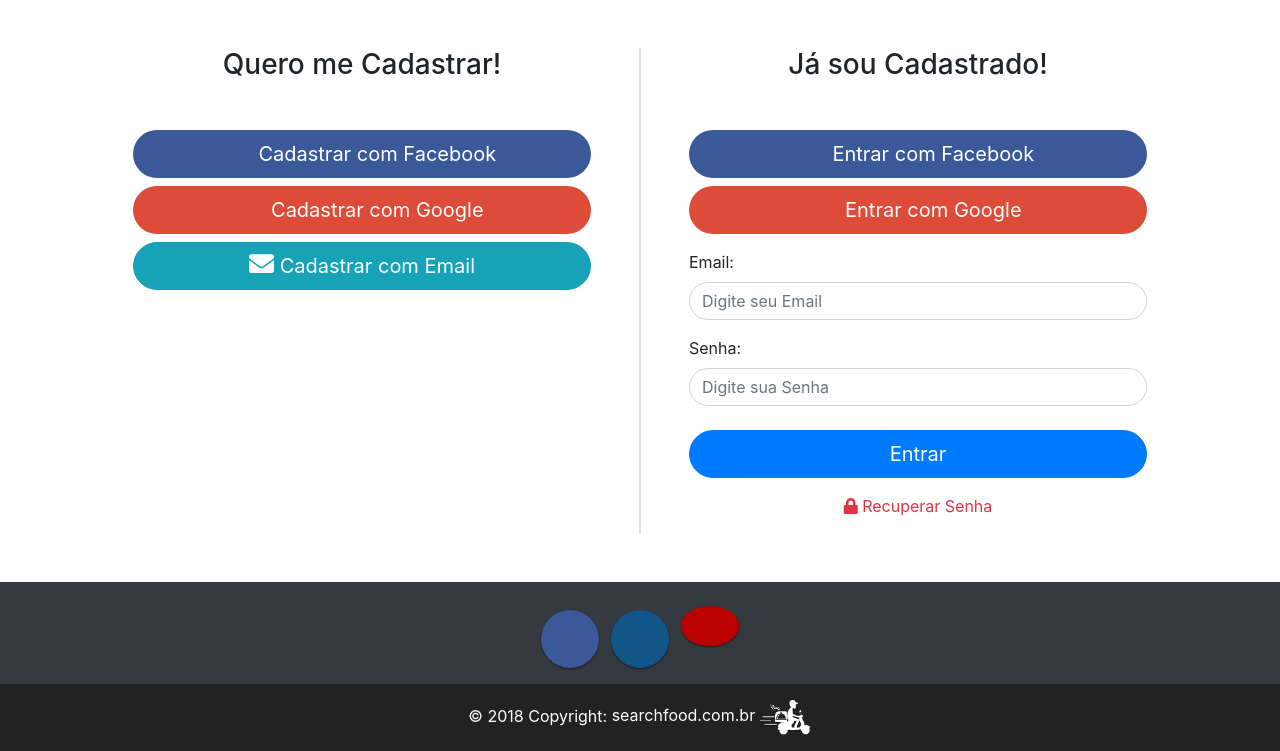
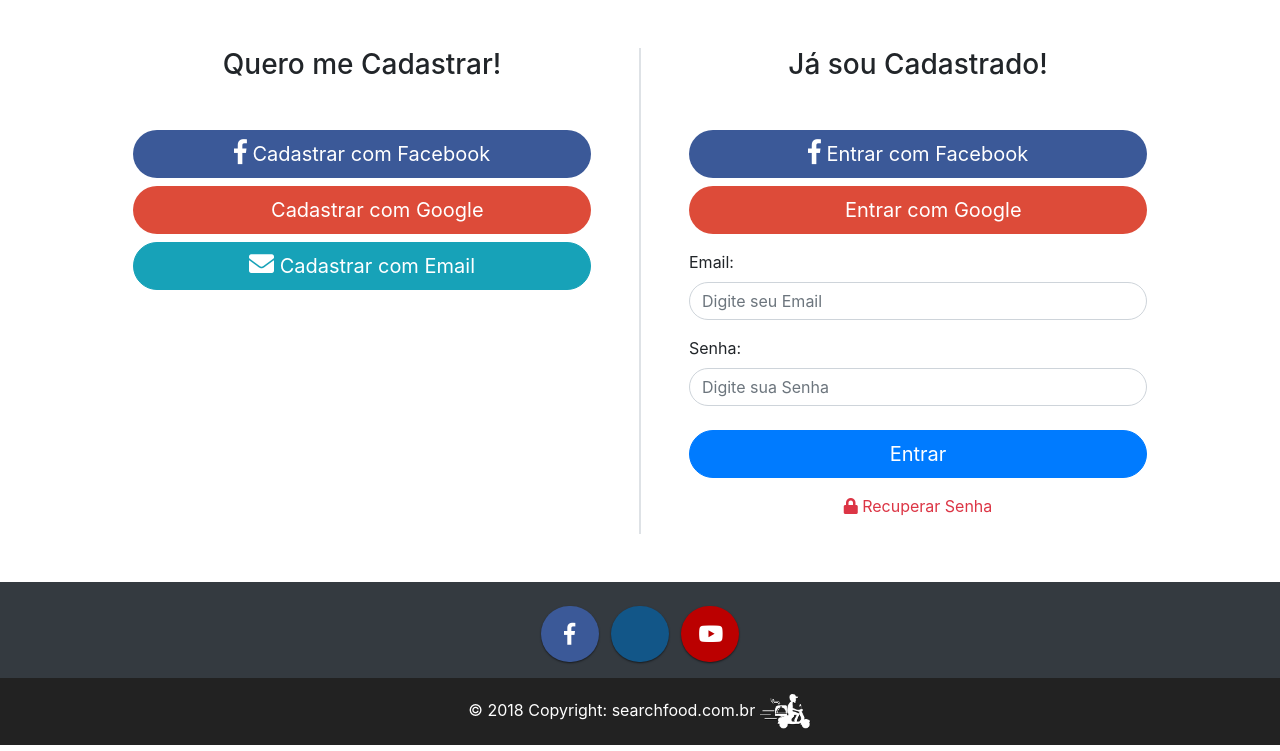
Before and after one commit to Danilo8/sf, a PHP site: page /sf/entrar in a window 1280 px wide. Shown: the part 81-832 px from the top of the page. Run offline with PHP 8.4, Linux system fonts and the light colour scheme; some libraries are stand-ins or nearby versions; some web fonts are replaced.

```diff
--- a/app/Models/Restaurant.php
+++ b/app/Models/Restaurant.php
@@ -55,8 +55,9 @@ class Restaurant
 
     public function Auth($email, $senha)
     {
-        $cipSenha = md5($senha);
-        $sql = "SELECT * FROM `restaurants` WHERE `email` = '$email' AND `password` = '$cipSenha'";
+        // $cipSenha = md5($senha);
+        // $cipSenha = e10adc3949ba59abbe56e057f20f883e;
+        $sql = "SELECT * FROM `restaurants` WHERE `email` = '$email' AND `senha` = '$senha'";
 
         $result = mysqli_query($this->DB, $sql);
 
--- a/app/views/contato.php
+++ b/app/views/contato.php
@@ -25,7 +25,7 @@
         <script src="https://maxcdn.bootstrapcdn.com/bootstrap/3.3.7/js/bootstrap.min.js"></script>
         <script src="http://code.jquery.com/jquery-latest.min.js" type="text/javascript"></script>
 
-        <!--fa fa-icons-->
+        <!--Fontawesome-->
         <link rel="stylesheet" href="https://use.fontawesome.com/releases/v5.5.0/css/all.css" integrity="sha384-B4dIYHKNBt8Bc12p+WXckhzcICo0wtJAoU8YZTY5qE0Id1GSseTk6S+L3BlXeVIU" crossorigin="anonymous">
     </head>
     <style>
--- a/app/views/home.php
+++ b/app/views/home.php
@@ -26,7 +26,7 @@
         <script src="https://maxcdn.bootstrapcdn.com/bootstrap/3.3.7/js/bootstrap.min.js"></script>
         <script src="http://code.jquery.com/jquery-latest.min.js" type="text/javascript"></script>
 
-        <!--fa fa-icons-->
+        <!--Fontawesome-->
         <link rel="stylesheet" href="https://use.fontawesome.com/releases/v5.5.0/css/all.css" integrity="sha384-B4dIYHKNBt8Bc12p+WXckhzcICo0wtJAoU8YZTY5qE0Id1GSseTk6S+L3BlXeVIU" crossorigin="anonymous">
     </head>
 
--- a/app/views/privacidade.php
+++ b/app/views/privacidade.php
@@ -25,7 +25,7 @@
         <script src="https://maxcdn.bootstrapcdn.com/bootstrap/3.3.7/js/bootstrap.min.js"></script>
         <script src="http://code.jquery.com/jquery-latest.min.js" type="text/javascript"></script>
 
-        <!--fa fa-icons-->
+        <!--Fontawesome-->
         <link rel="stylesheet" href="https://use.fontawesome.com/releases/v5.5.0/css/all.css" integrity="sha384-B4dIYHKNBt8Bc12p+WXckhzcICo0wtJAoU8YZTY5qE0Id1GSseTk6S+L3BlXeVIU" crossorigin="anonymous">
     </head>
     <body>
--- a/app/views/restaurante/administrador.php
+++ b/app/views/restaurante/administrador.php
@@ -25,7 +25,7 @@
         <script src="https://maxcdn.bootstrapcdn.com/bootstrap/3.3.7/js/bootstrap.min.js"></script>
         <script src="http://code.jquery.com/jquery-latest.min.js" type="text/javascript"></script>
 
-        <!--fa fa-icons-->
+        <!--Fontawesome-->
         <link rel="stylesheet" href="https://use.fontawesome.com/releases/v5.5.0/css/all.css" integrity="sha384-B4dIYHKNBt8Bc12p+WXckhzcICo0wtJAoU8YZTY5qE0Id1GSseTk6S+L3BlXeVIU" crossorigin="anonymous">
 
         <!--cdn Sweet Alert 2-->
--- a/app/views/restaurante/cadastro.php
+++ b/app/views/restaurante/cadastro.php
@@ -30,7 +30,7 @@
         <script src="https://maxcdn.bootstrapcdn.com/bootstrap/3.3.7/js/bootstrap.min.js"></script>
         <script src="http://code.jquery.com/jquery-latest.min.js" type="text/javascript"></script>
 
-        <!--fa fa-icons-->
+        <!--Fontawesome-->
         <link rel="stylesheet" href="https://use.fontawesome.com/releases/v5.5.0/css/all.css" integrity="sha384-B4dIYHKNBt8Bc12p+WXckhzcICo0wtJAoU8YZTY5qE0Id1GSseTk6S+L3BlXeVIU" crossorigin="anonymous">
 
         <!--Mask JS-->
--- a/app/views/restaurante/cardapio.php
+++ b/app/views/restaurante/cardapio.php
@@ -26,7 +26,7 @@
         <script src="https://maxcdn.bootstrapcdn.com/bootstrap/3.3.7/js/bootstrap.min.js"></script>
         <script src="http://code.jquery.com/jquery-latest.min.js" type="text/javascript"></script>
 
-        <!--fa fa-icons-->
+        <!--Fontawesome-->
         <link rel="stylesheet" href="https://use.fontawesome.com/releases/v5.5.0/css/all.css" integrity="sha384-B4dIYHKNBt8Bc12p+WXckhzcICo0wtJAoU8YZTY5qE0Id1GSseTk6S+L3BlXeVIU" crossorigin="anonymous">
 
         <!--cdn Sweet Alert 2-->
--- a/app/views/restaurante/dashboard.php
+++ b/app/views/restaurante/dashboard.php
@@ -41,10 +41,10 @@
                     <div data-html="true" data-toggle="tooltip" data-placement="<?= $array[rand(0, 3)] ?>" title="Meus Ganhos <br> R$ 0,00" style="padding-top: 5px;background-color: white" class="card text-success">
                         <div class="media">
                             <div class="media-left meida media-middle">
-                                <i style="font-size: 35px;margin-left: 10px;border-radius: 20%;padding: 10px;margin-bottom: 3px" class="fa fa-money text-white bg-success"></i>
+                                <i style="font-size: 30px;margin-left: 10px;border-radius: 2rem;padding: 10px;margin-bottom: 3px" class="fas fa-dollar-sign text-white bg-success px-3"></i>
                             </div>
                             <div style="padding-top: 10px;" class="media-body media-text-right">
-                                <h3 style="max-width: 180px;padding-left: 10px" class="text-truncate">R$ 0,00</h3>
+                                <h4 style="max-width: 180px;" class="text-truncate">R$ 0,00</h4>
                             </div>
                         </div>
                         <div class="card-footer">
@@ -59,7 +59,7 @@
                     <div data-html="true" data-toggle="tooltip" data-placement="<?= $array[rand(0, 3)] ?>" title="Número de Pedidos<br>0" style="padding-top: 10px;color: white" class="card text-dark">
                         <div class="media">
                             <div class="media-left meida media-middle">
-                                <i style="font-size: 30px;margin-left: 10px;border-radius: 20%;padding: 10px;padding-right: 13px;margin-bottom: 3px" class="fa fa-shopping-cart bg-dark text-white"></i>
+                                <i style="font-size: 30px;margin-left: 10px;border-radius: 2rem;margin-bottom: 3px" class="fas fa-download bg-dark text-white py-2 px-2"></i>
                             </div>
                             <div style="padding-top: 5px;" class="media-body media-text-right">
                                 <h3>0</h3>
--- a/app/views/restaurante/login.php
+++ b/app/views/restaurante/login.php
@@ -25,7 +25,7 @@
         <script src="https://maxcdn.bootstrapcdn.com/bootstrap/3.3.7/js/bootstrap.min.js"></script>
         <script src="http://code.jquery.com/jquery-latest.min.js" type="text/javascript"></script>
 
-        <!--fa fa-icons-->
+        <!--Fontawesome-->
         <link rel="stylesheet" href="https://use.fontawesome.com/releases/v5.5.0/css/all.css" integrity="sha384-B4dIYHKNBt8Bc12p+WXckhzcICo0wtJAoU8YZTY5qE0Id1GSseTk6S+L3BlXeVIU" crossorigin="anonymous">
 
         <!--cdn Sweet Alert 2-->
--- a/app/views/restaurante/pedidos.php
+++ b/app/views/restaurante/pedidos.php
@@ -25,7 +25,7 @@
         <script src="https://maxcdn.bootstrapcdn.com/bootstrap/3.3.7/js/bootstrap.min.js"></script>
         <script src="http://code.jquery.com/jquery-latest.min.js" type="text/javascript"></script>
 
-        <!--fa fa-icons-->
+        <!--Fontawesome-->
         <link rel="stylesheet" href="https://use.fontawesome.com/releases/v5.5.0/css/all.css" integrity="sha384-B4dIYHKNBt8Bc12p+WXckhzcICo0wtJAoU8YZTY5qE0Id1GSseTk6S+L3BlXeVIU" crossorigin="anonymous">
 
         <!--cdn Sweet Alert 2-->
--- a/app/views/restaurante/relatorios.php
+++ b/app/views/restaurante/relatorios.php
@@ -25,7 +25,7 @@
         <script src="https://maxcdn.bootstrapcdn.com/bootstrap/3.3.7/js/bootstrap.min.js"></script>
         <script src="http://code.jquery.com/jquery-latest.min.js" type="text/javascript"></script>
 
-        <!--fa fa-icons-->
+        <!--Fontawesome-->
         <link rel="stylesheet" href="https://use.fontawesome.com/releases/v5.5.0/css/all.css" integrity="sha384-B4dIYHKNBt8Bc12p+WXckhzcICo0wtJAoU8YZTY5qE0Id1GSseTk6S+L3BlXeVIU" crossorigin="anonymous">
 
         <!--cdn Sweet Alert 2-->
--- a/app/views/sobre.php
+++ b/app/views/sobre.php
@@ -26,7 +26,7 @@
         <script src="https://maxcdn.bootstrapcdn.com/bootstrap/3.3.7/js/bootstrap.min.js"></script>
         <script src="http://code.jquery.com/jquery-latest.min.js" type="text/javascript"></script>
 
-        <!--fa fa-icons-->
+        <!--Fontawesome-->
         <link rel="stylesheet" href="https://use.fontawesome.com/releases/v5.5.0/css/all.css" integrity="sha384-B4dIYHKNBt8Bc12p+WXckhzcICo0wtJAoU8YZTY5qE0Id1GSseTk6S+L3BlXeVIU" crossorigin="anonymous">
     </head>
     <style>
--- a/app/views/templates/footer.php
+++ b/app/views/templates/footer.php
@@ -4,13 +4,13 @@
     <div class="text-center">
         <ul class="list-unstyled list-inline">
             <li class="list-inline-item">
-                <a id="i" target="_blanck1" href="https://www.facebook.com/" class="fa fa-facebook"></a>
+                <a id="i" target="_blanck1" href="https://www.facebook.com/" class="fab fa-facebook-f"></a>
             </li>
             <li class="list-inline-item">
                 <a id="i" target="_blanck2" href="https://www.instagram.com/" class="fa fa-instagram"></a>
             </li>
             <li class="list-inline-item">
-                <a id="i" target="_blanck3" href="https://www.youtube.com/" class="fa fa-youtube-play"></a>
+                <a id="i" target="_blanck3" href="https://www.youtube.com/" class="fab fa-youtube"></a>
             </li>
         </ul>
     </div>
--- a/app/views/templates/navbar.php
+++ b/app/views/templates/navbar.php
@@ -5,7 +5,7 @@
             <span id="logo-text">Search Food</span>
         </a>
         <button class="navbar-toggler" type="button" data-toggle="collapse" data-target="#navbarNav" aria-controls="navbarNav" aria-expanded="false" aria-label="Toggle navigation">
-            <span class="navbar-toggler-icon"></span>
+
         </button>
         <div class="collapse navbar-collapse" id="navbarNav">
             <ul class="navbar-nav">
--- a/app/views/termos.php
+++ b/app/views/termos.php
@@ -25,7 +25,7 @@
         <script src="https://maxcdn.bootstrapcdn.com/bootstrap/3.3.7/js/bootstrap.min.js"></script>
         <script src="http://code.jquery.com/jquery-latest.min.js" type="text/javascript"></script>
 
-        <!--fa fa-icons-->
+        <!--Fontawesome-->
         <link rel="stylesheet" href="https://use.fontawesome.com/releases/v5.5.0/css/all.css" integrity="sha384-B4dIYHKNBt8Bc12p+WXckhzcICo0wtJAoU8YZTY5qE0Id1GSseTk6S+L3BlXeVIU" crossorigin="anonymous">
     </head>
     <body>
--- a/app/views/user/entrar.php
+++ b/app/views/user/entrar.php
@@ -26,7 +26,7 @@
         <script src="https://maxcdn.bootstrapcdn.com/bootstrap/3.3.7/js/bootstrap.min.js"></script>
         <script src="http://code.jquery.com/jquery-latest.min.js" type="text/javascript"></script>
 
-        <!--fa fa-icons-->
+        <!--Fontawesome-->
         <link rel="stylesheet" href="https://use.fontawesome.com/releases/v5.5.0/css/all.css" integrity="sha384-B4dIYHKNBt8Bc12p+WXckhzcICo0wtJAoU8YZTY5qE0Id1GSseTk6S+L3BlXeVIU" crossorigin="anonymous">
     </head>
     <body>
@@ -39,7 +39,7 @@
                     <form action="" method="post" class="px-5">
                         <div class="form-group mt-5">
                             <button style="background-color: #3b5998;color: #fff" type="button" class="btn btn-block btn-lg text-truncate">
-                                <i style="font-size: 25px" class="fa fa-facebook"></i>
+                                <i style="font-size: 25px" class="fab fa-facebook-f"></i>
                                 Cadastrar com Facebook
                             </button>
                             <button style="background-color: #dd4b39;color: #fff" type="button" class="btn btn-block btn-lg text-truncate">
@@ -94,7 +94,7 @@
                     <form action="" method="post" class="px-5">
                          <div class="form-group mt-5">
                             <button style="background-color: #3b5998;color: #fff" type="button" class="btn btn-block btn-lg text-truncate">
-                                <i style="font-size: 25px" class="fa fa-facebook"></i>
+                                <i style="font-size: 25px" class="fab fa-facebook-f"></i>
                                 Entrar com Facebook
                             </button>
                             <button style="background-color: #dd4b39;color: #fff" type="button" class="btn btn-block btn-lg text-truncate">
@@ -141,7 +141,7 @@
                             <form action="" method="post">
                                 <div class="form-group mt-5">
                                     <button style="background-color: #3b5998;color: #fff" type="button" class="btn btn-block btn-lg text-truncate">
-                                        <i style="font-size: 25px" class="fa fa-facebook"></i>
+                                        <i style="font-size: 25px" class="fab fa-facebook-f"></i>
                                         Cadastrar com Facebook
                                     </button>
                                     <button style="background-color: #dd4b39;color: #fff" type="button" class="btn btn-block btn-lg text-truncate">
@@ -190,7 +190,7 @@
                             <form action="" method="post">
                                 <div class="form-group mt-5">
                                     <button style="background-color: #3b5998;color: #fff" type="button" class="btn btn-block btn-lg text-truncate">
-                                        <i style="font-size: 25px" class="fa fa-facebook"></i>
+                                        <i style="font-size: 25px" class="fab fa-facebook-f"></i>
                                         Entrar com Facebook
                                     </button>
                                     <button style="background-color: #dd4b39;color: #fff" type="button" class="btn btn-block btn-lg text-truncate">
--- a/config/settings.php
+++ b/config/settings.php
@@ -12,7 +12,7 @@ class Settings
         define('HOST', 'localhost');    //definindo o Servidor
         define('USER', 'root');         //definindo o Usuário
         define('PASSWORD', '');         //definindo a Senha
-        define('DB', 'DB_searchfood');  //definindo o Banco de Dados
+        define('DB', 'db_searchfood');  //definindo o Banco de Dados
 
         //Definindo o Timezone do PHP para o horário do Brasil
         date_default_timezone_set('America/Sao_Paulo');
--- a/index.php
+++ b/index.php
@@ -1,7 +1,7 @@
 <?php
 
 define('REQ', "app" . DIRECTORY_SEPARATOR);
-define('URL', 'localhost/searchfood');
+define('URL', 'localhost/searchfoodv3');
 
 require_once (dirname(__FILE__) . DIRECTORY_SEPARATOR . 'autoload.php');
 
--- a/public/css/footer-style.css
+++ b/public/css/footer-style.css
@@ -1,11 +1,11 @@
 /* Style all font awesome icons */
 #i {
-    padding: 20px;
-    font-size: 18px;
+    padding: 30%;
+    font-size: 22px;
     width: 58px;
     text-align: center;
     text-decoration: none;
-    border-radius: 50%;
+    border-radius: 2rem;
     -webkit-box-shadow: 0 1px 2px rgba(0,0,0,.55);
     -moz-box-shadow: 0 1px 2px rgba(0,0,0,.55);
     box-shadow: 0 1px 2px rgba(0,0,0,.55);
@@ -19,14 +19,8 @@
 /* Set a specific color for each brand */
 
 /* Facebook */
-.fa-facebook {
+.fa-facebook-f {
     background: #3B5998;
-    color: white;
-}
-
-/* Twitter */
-.fa-twitter {
-    background: #55ACEE;
     color: white;
 }
 
@@ -37,7 +31,7 @@
 }
 
 /* youtube*/
-.fa-youtube-play {
+.fa-youtube {
     background: #bb0000;
     color: white;
 }
```
